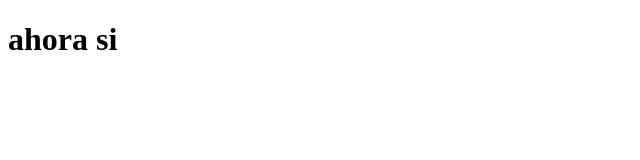
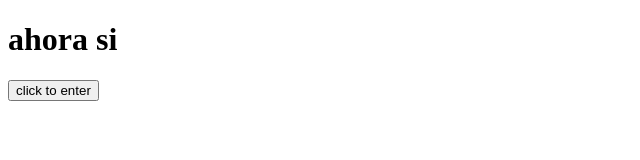
Before and after one commit to fertrudeii-cell/prueba, a plain HTML site: page index.html in a window 1280 px wide. Shown: the whole page, without its empty margins (0-640 px from the left). Drawn offline with Linux system fonts and the light colour scheme.

Commit message:
agregamos enl js

```diff
--- a/index.html
+++ b/index.html
@@ -7,5 +7,7 @@
 </head>
 <body>
     <h1>ahora si</h1>
+    <button>click to enter</button>
+
 </body>
 </html>
```
Also changed, not shown: script.js (added).
